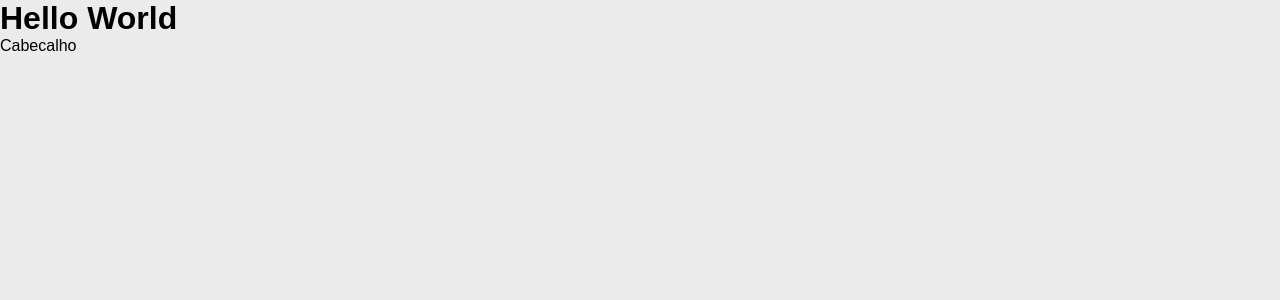
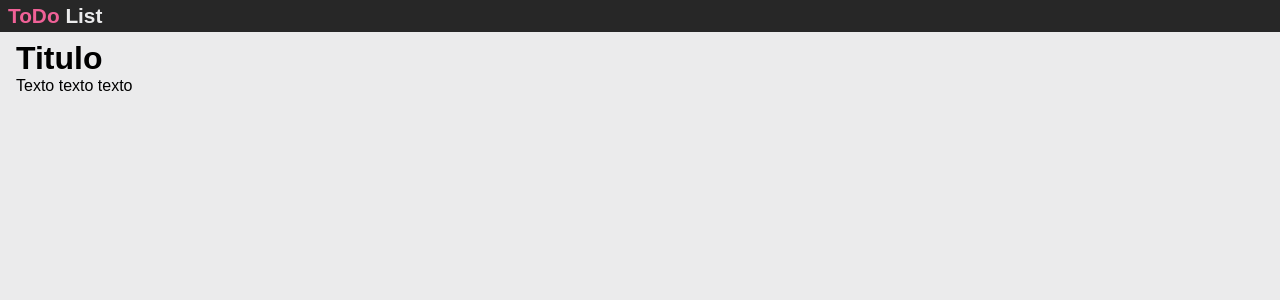
Before and after one commit to nathipg/vnt-react-basico, a React (Vite) app in the folder vite-project/: page / in a window 1280 px wide. Shown: the top 300 px of the page. Built offline with nearby package versions, Linux system fonts and the light colour scheme.

Commit message:
CSS modules

```diff
--- a/vite-project/src/App.jsx
+++ b/vite-project/src/App.jsx
@@ -1,12 +1,15 @@
-import { Cabecalho } from './components';
+import { Cabecalho, Conteudo } from './components';
 
 import './App.css';
 
 const App = () => {
   return (
     <>
-      <h1>Hello World</h1>
-      <Cabecalho />
+      <Cabecalho nomeUsuario="Joana" />
+      <Conteudo>
+        <h1>Titulo</h1>
+        <p>Texto texto texto</p>
+      </Conteudo>
     </>
   )
 };
--- a/vite-project/src/components/Cabecalho/Cabecalho.jsx
+++ b/vite-project/src/components/Cabecalho/Cabecalho.jsx
@@ -1,7 +1,12 @@
+import style from './Cabecalho.module.css';
+
 const Cabecalho = () => {
   return (
-    <div>
-      Cabecalho
+    <div className={style.Cabecalho}>
+      <h1>
+        <span>ToDo </span>
+        List
+      </h1>
     </div>
   );
 };
--- /dev/null
+++ b/vite-project/src/components/Cabecalho/Cabecalho.module.css
@@ -0,0 +1,13 @@
+.Cabecalho {
+  background: var(--preto);
+  color: var(--cinza);
+  padding: 0.25rem 0.5rem;
+}
+
+.Cabecalho h1 {
+  font-size: 1.3rem;
+}
+
+.Cabecalho h1 span {
+  color: var(--rosa);
+}
--- /dev/null
+++ b/vite-project/src/components/Conteudo/Conteudo.jsx
@@ -0,0 +1,13 @@
+import style from './Conteudo.module.css';
+
+const Conteudo = (props) => {
+  const { children } = props;
+
+  return (
+    <div className={style.Conteudo}>
+      {children}
+    </div>
+  );
+};
+
+export { Conteudo };
--- /dev/null
+++ b/vite-project/src/components/Conteudo/Conteudo.module.css
@@ -0,0 +1,3 @@
+.Conteudo {
+  padding: 0.5rem 1rem;
+}
--- /dev/null
+++ b/vite-project/src/components/Conteudo/index.js
@@ -0,0 +1 @@
+export * from './Conteudo';
--- a/vite-project/src/components/index.js
+++ b/vite-project/src/components/index.js
@@ -1 +1,2 @@
 export * from './Cabecalho';
+export * from './Conteudo';
```
